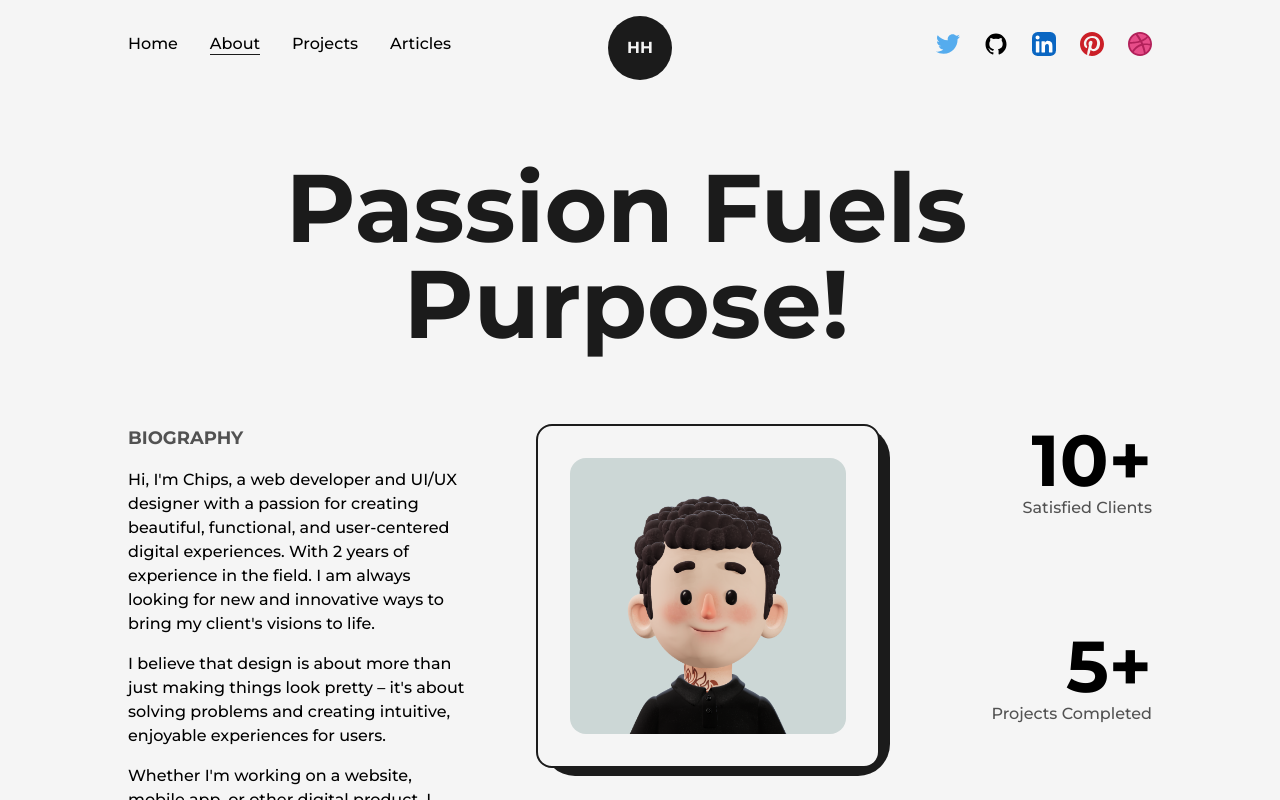
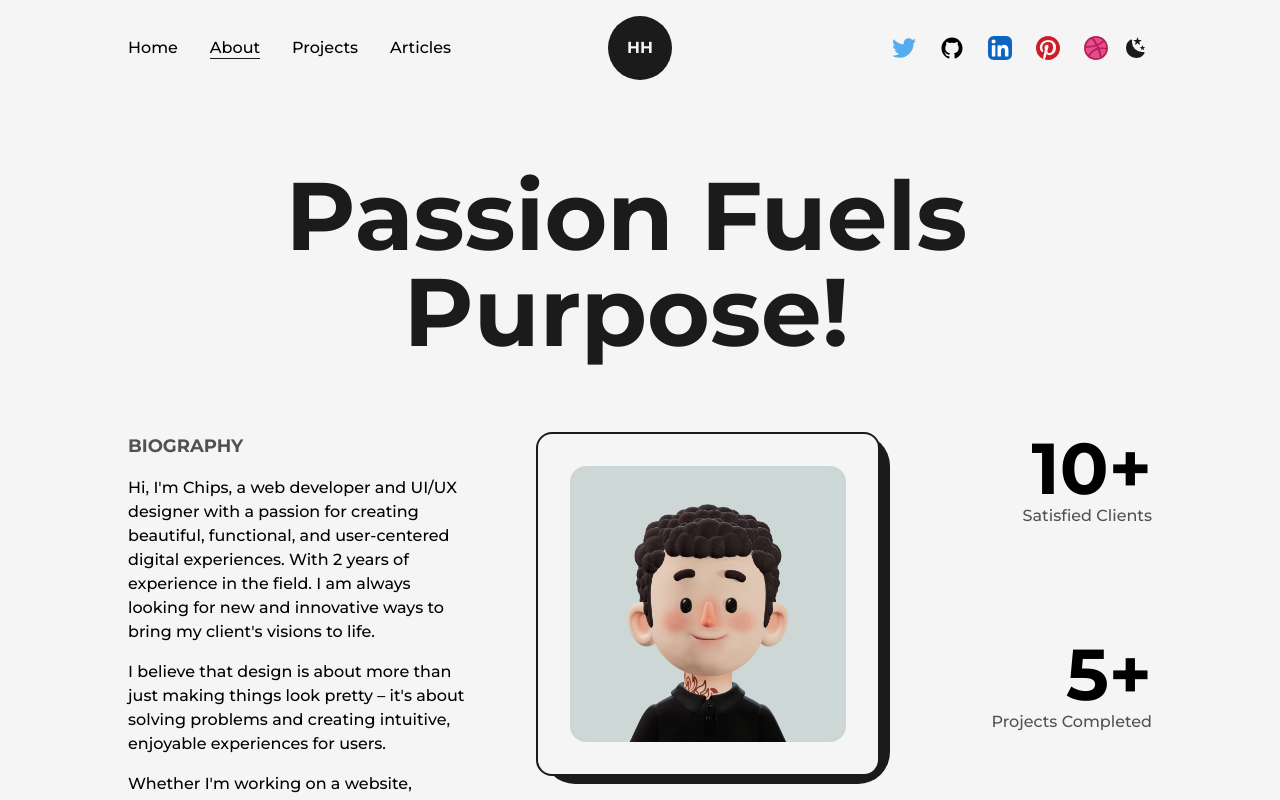
Before and after one commit to Chipsii/portfolio, a Next.js app: page /about in a window 1280 px wide. Shown: the top 800 px of the page. Built offline with nearby package versions, Linux system fonts and the light colour scheme.

Commit message:
adding darkmode to the site

```diff
--- a/src/components/AnimatedText.js
+++ b/src/components/AnimatedText.js
@@ -30,8 +30,8 @@ const singleWord = {
 
 const AnimatedText = ({text, className=""}) => {
     return (
-        <div className="w-full mx-auto py-2 flex items-center justify-center text-center overflow-hidden">
-            <motion.h1 className={`inline-block w-full text-dark font-bold capitalize text-8xl ${className}`}
+        <div className="w-full mx-auto py-2 flex items-center justify-center text-center overflow-hidden dark:text-light">
+            <motion.h1 className={`inline-block w-full text-dark font-bold capitalize text-8xl dark:text-light ${className}`}
             variants={quote}
             initial="initial"
             animate="animate">
--- a/src/components/Layout.js
+++ b/src/components/Layout.js
@@ -2,7 +2,7 @@
 
    const Layout = ({children, classname=""}) => {
     return (
-        <div className={`w-full h-full inline-block z-0 bg-light p-32  ${classname}`}>
+        <div className={`w-full h-full inline-block z-0 bg-light p-32 dark:bg-dark ${classname}`}>
             {children}
         </div>
     )
--- a/src/components/Logo.js
+++ b/src/components/Logo.js
@@ -9,7 +9,7 @@ const Logo = () => {
         <div className='flex items-center justify-center mt-2'>
             <MotionLink
                 href="/"
-                className="w-16 h-16 bg-dark text-light flex items-center justify-center rounded-full text-2x1 font-bold"
+                className="w-16 h-16 bg-dark text-light flex items-center justify-center rounded-full text-2x1 font-bold border border-solid border-transparent dark:border-light"
                 whileHover={{
                     backgroundColor: ["#121212", "rgba(131,58,180,1)","rgba(253,29,29,1)","rgba(252,176,69,1)","rgba(131,58,180,1)", "#121212"],
                     transition: {duration: 1, repeat: Infinity},
--- a/src/components/NavBar.js
+++ b/src/components/NavBar.js
@@ -1,54 +1,116 @@
-import Link from 'next/link';
-import { useRouter } from 'next/router';
-import React from 'react';
-import Logo from './Logo';
-import { TwitterIcon, DribbbleIcon, GithubIcon, LinkedInIcon, PinterestIcon } from './Icons';
-import { motion } from "framer-motion"
+import Link from "next/link";
+import { useRouter } from "next/router";
+import React from "react";
+import Logo from "./Logo";
+import {
+  TwitterIcon,
+  DribbbleIcon,
+  GithubIcon,
+  LinkedInIcon,
+  PinterestIcon,
+  SunIcon,
+  MoonIcon,
+} from "./Icons";
+import { motion } from "framer-motion";
+import useThemeSwitcher from "./hooks/useThemeSwitcher";
 
-const CoustomLink = ({href, title, className=""}) => {
+const CoustomLink = ({ href, title, className = "" }) => {
   const router = useRouter();
 
   return (
     <Link href={href} className={`${className} relative group`}>
       {title}
 
-            <span className={`
+      <span
+        className={`
             h-[1px] inline-block bg-dark
             absolute left-0 -bottom-0.5
             group-hover:w-full transition-[width] ease duration-300
-            ${router.asPath === href ? 'w-full' : 'w-0'}
-            `}>&nbsp;</span>
+            ${router.asPath === href ? "w-full" : "w-0"}
+            dark:bg-light`}
+      >
+        &nbsp;
+      </span>
     </Link>
-    )
-}
+  );
+};
 
 const NavBar = () => {
+  const [mode, setMode] = useThemeSwitcher();
+
   return (
-        <header className='w-full px-32 py-8 font-medium flex items-center justify-between'>
+    <header className="w-full px-32 py-8 font-medium flex items-center justify-between dark:text-light">
       <nav>
-            <CoustomLink href="/" title="Home" className='mr-4' />
-            <CoustomLink href="/about" title="About" className='mx-4' />
-            <CoustomLink href="/projects" title="Projects" className='mx-4' />
-            <CoustomLink href="/articles" title="Articles" className='ml-4' />
+        <CoustomLink href="/" title="Home" className="mr-4" />
+        <CoustomLink href="/about" title="About" className="mx-4" />
+        <CoustomLink href="/projects" title="Projects" className="mx-4" />
+        <CoustomLink href="/articles" title="Articles" className="ml-4" />
       </nav>
 
-            <nav className='flex items-center justify-center flex-wrap'>
-                <motion.a href="https://twitter.com/ChipsIsCool" target={"_blank"} whileHover={{y:-2 }} whileTap={{scale:0.9}} className="w-6 mx-3">
-                    <TwitterIcon /></motion.a>
-                <motion.a href="https://github.com/Chipsii" target={"_blank"} whileHover={{y:-2 }} whileTap={{scale:0.9}} className="w-6 mx-3">
-                    <GithubIcon /></motion.a>
-                <motion.a href="https://www.linkedin.com/in/hasib-hossain-6ab761260/" target={"_blank"} whileHover={{y:-2 }} whileTap={{scale:0.9}} className="w-6 mx-3">
-                    <LinkedInIcon/></motion.a>
-                <motion.a href="https://www.pinterest.jp/chipskun/" target={"_blank"} whileHover={{y:-2 }} whileTap={{scale:0.9}} className="w-6 mx-3">
-                    <PinterestIcon/></motion.a>
-                <motion.a href="https://dribbble.com/Chipss" target={"_blank"} whileHover={{y:-2 }} whileTap={{scale:0.9}} className="w-6 ml-3">
-                    <DribbbleIcon/></motion.a>
+      <nav className="flex items-center justify-center flex-wrap">
+        <motion.a
+          href="https://twitter.com/ChipsIsCool"
+          target={"_blank"}
+          whileHover={{ y: -2 }}
+          whileTap={{ scale: 0.9 }}
+          className="w-6 mx-3"
+        >
+          <TwitterIcon />
+        </motion.a>
+        <motion.a
+          href="https://github.com/Chipsii"
+          target={"_blank"}
+          whileHover={{ y: -2 }}
+          whileTap={{ scale: 0.9 }}
+          className="w-6 mx-3"
+        >
+          <GithubIcon />
+        </motion.a>
+        <motion.a
+          href="https://www.linkedin.com/in/hasib-hossain-6ab761260/"
+          target={"_blank"}
+          whileHover={{ y: -2 }}
+          whileTap={{ scale: 0.9 }}
+          className="w-6 mx-3"
+        >
+          <LinkedInIcon />
+        </motion.a>
+        <motion.a
+          href="https://www.pinterest.jp/chipskun/"
+          target={"_blank"}
+          whileHover={{ y: -2 }}
+          whileTap={{ scale: 0.9 }}
+          className="w-6 mx-3"
+        >
+          <PinterestIcon />
+        </motion.a>
+        <motion.a
+          href="https://dribbble.com/Chipss"
+          target={"_blank"}
+          whileHover={{ y: -2 }}
+          whileTap={{ scale: 0.9 }}
+          className="w-6 ml-3"
+        >
+          <DribbbleIcon />
+        </motion.a>
+
+        <button
+          onClick={() => setMode(mode === "light" ? "dark" : "light")}
+          className={`ml-3 flex items-center justify-center rounded-full p-1
+          ${mode === "light" ? "bg-dark text-light" : "bg-light text-dark"}
+          `}
+        >
+          {mode === "dark" ? (
+            <SunIcon className={"fill-dark"} />
+          ) : (
+            <MoonIcon className={"fill-dark"} />
+          )}
+        </button>
       </nav>
 
-            <div className='absolute left-[50%] top-2 translate-x-[-50%]'>
+      <div className="absolute left-[50%] top-2 translate-x-[-50%]">
         <Logo />
       </div>
-
     </header>
   );
 };
--- /dev/null
+++ b/src/components/hooks/useThemeSwitcher.js
@@ -0,0 +1,57 @@
+import React, { useEffect, useState } from "react";
+
+const useThemeSwitcher = () => {
+
+    const preferDarkQuery = "(prefers-color-scheme: dark)";
+    const [mode, setMode] = useState("");
+
+    useEffect(() => {
+
+        const mediaQuery = window.matchMedia(preferDarkQuery);
+        const userPref = window.localStorage.getItem("theme");
+
+        const handleChange = () => {
+            if (userPref){
+                let check = userPref === "dark" ? "dark" : "light";
+                setMode(check);
+                if(check === "dark") {
+                    document.documentElement.classList.add("dark");
+                }else{
+                    document.documentElement.classList.remove("dark");
+                }
+            }else{
+                let check = mediaQuery.matches ? "dark" : "light";
+                setMode(check);
+
+                if (check === "dark") {
+                    document.documentElement.classList.add("dark");
+                }else{
+                    document.documentElement.classList.remove("dark");
+            }
+        }
+    }
+
+        mediaQuery.addEventListener("change", handleChange);
+
+        return () => mediaQuery.removeEventListener("change", handleChange);
+
+    }, [])
+
+
+    useEffect(() => {
+        if (mode === "dark") {
+            window.localStorage.setItem("theme", "dark");
+            document.documentElement.classList.add("dark");
+        }else{
+            window.localStorage.removeItem("theme", "light");
+            document.documentElement.classList.remove("dark");
+        }
+
+    }, [mode]);
+
+
+    return [mode, setMode]
+}
+
+
+export default useThemeSwitcher;
--- a/src/pages/_app.js
+++ b/src/pages/_app.js
@@ -16,7 +16,7 @@ export default function App({ Component, pageProps }) {
     <meta name="viewport" content="width=device-width, initial-scale=1" />
     <link rel="icon" href="/favicon.ico" />
 </Head>
-  <main className={`${montserrat.variable} font-mont bg-light w-full min-h-screen`}>
+  <main className={`${montserrat.variable} font-mont bg-light dark:bg-dark w-full min-h-screen`}>
       <NavBar/>
       <Component {...pageProps} />
       <Footer />
--- a/tailwind.config.js
+++ b/tailwind.config.js
@@ -11,6 +11,7 @@ module.exports = {
     // Or if using `src` directory:
     "./src/**/*.{js,ts,jsx,tsx,mdx}",
   ],
+  darkMode: "class",
   theme: {
     extend: {
       fontFamily: {
```
Also changed, not shown: src/pages/index.js (+40 -32 lines). Lines whose indentation alone changed are shown as unchanged.
